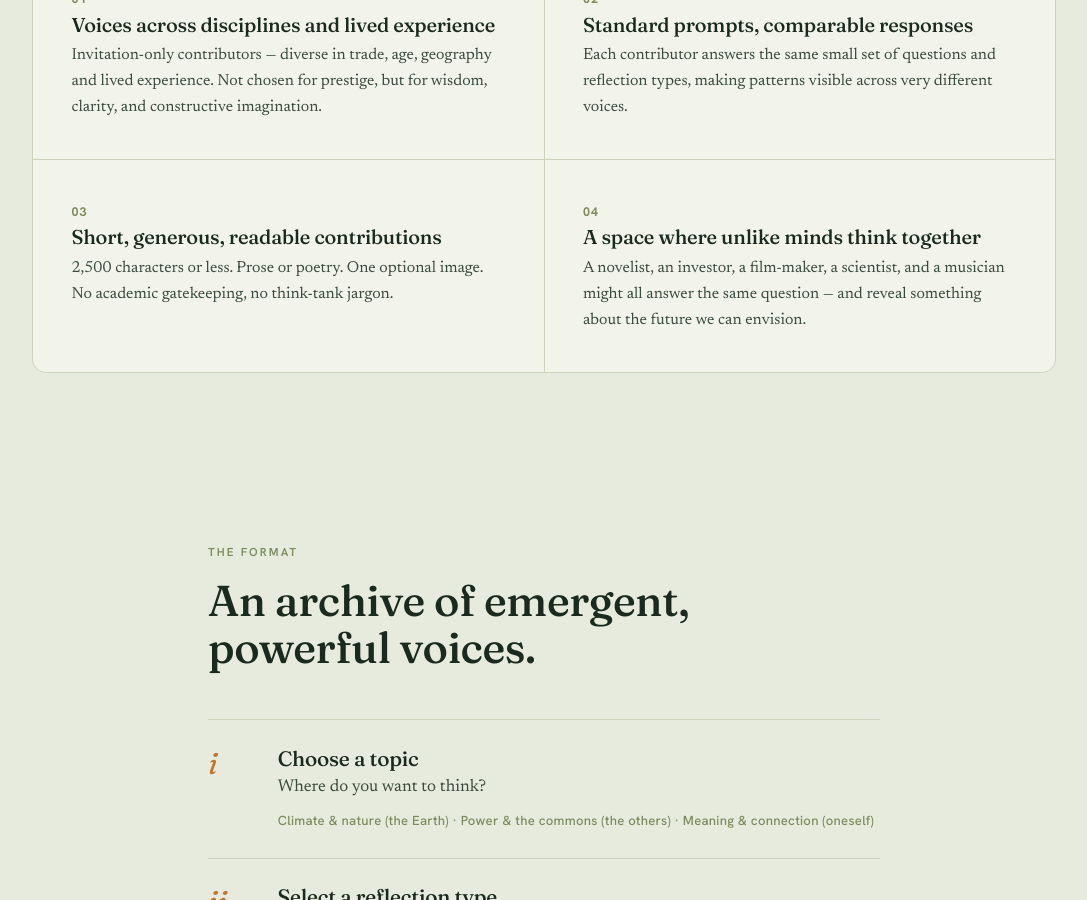
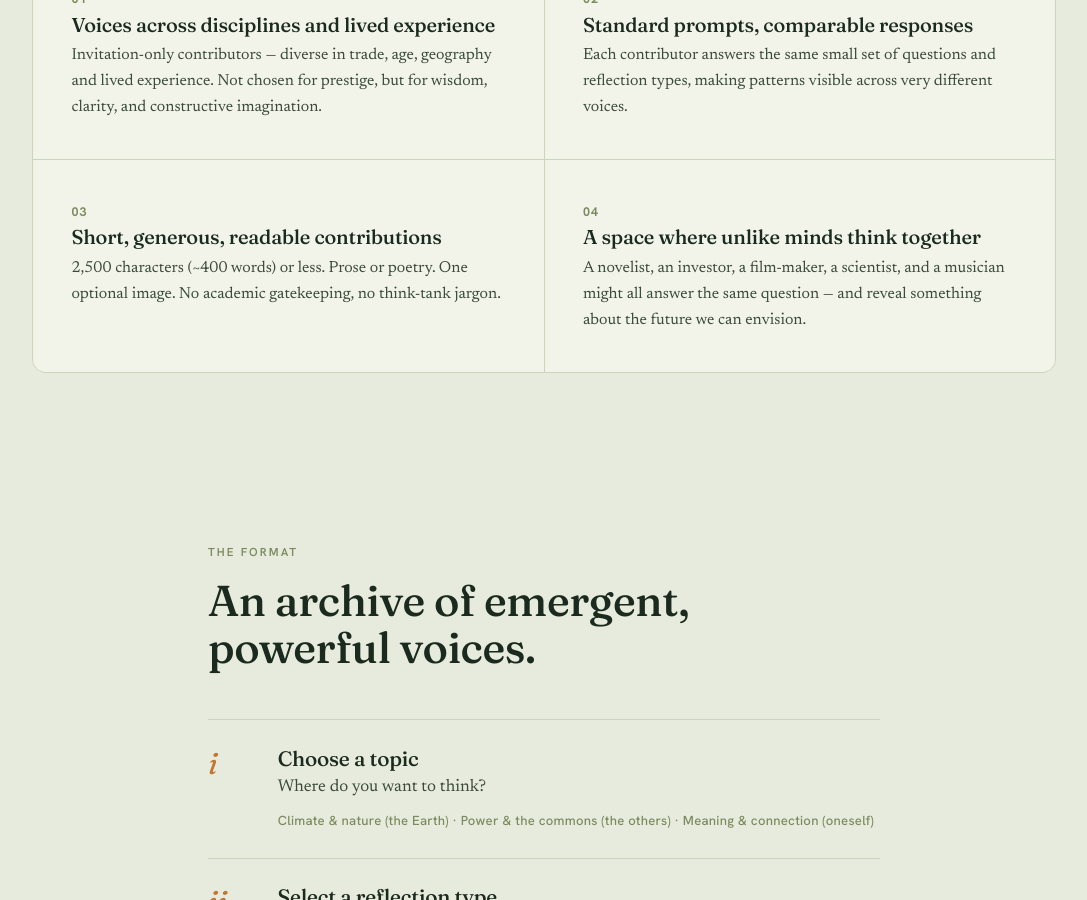
Before and after one commit to valentina-rm/understory, a Jekyll site: the page built from index.html, in a window 1280 px wide and 900 px high, scrolled down 1534 px. Shown: the whole window, without its empty margins (96-1183 px from the left). Built offline with Jekyll 4.4.1, drawn with Linux system fonts in a browser that asks for light colours; some of the changed text lies outside the part shown.

Commit message:
words equivalent

```diff
--- a/index.html
+++ b/index.html
@@ -59,7 +59,7 @@ description: "A curated intellectual commons exploring our bonds with the earth,
       <div class="pillar">
         <span class="num">03</span>
         <h3>Short, generous, readable contributions</h3>
-        <p>2,500 characters or less. Prose or poetry. One optional image. No academic gatekeeping, no think-tank jargon.</p>
+        <p>2,500 characters (~400 words) or less. Prose or poetry. One optional image. No academic gatekeeping, no think-tank jargon.</p>
       </div>
       <div class="pillar">
         <span class="num">04</span>
@@ -124,7 +124,7 @@ description: "A curated intellectual commons exploring our bonds with the earth,
       <div class="topic-card">
         <span class="roman">I</span>
         <h3>Climate &amp; nature</h3>
-        <p class="bond">Our bond with the earth.</p>
+        <p class="bond">Our bond with the Earth.</p>
         <div class="cluster cluster--crisis">
           <span class="cluster-label">The crisis</span>
           <p class="words">Global warming · biodiversity collapse · unlimited extraction · natural-capital depletion</p>
```
